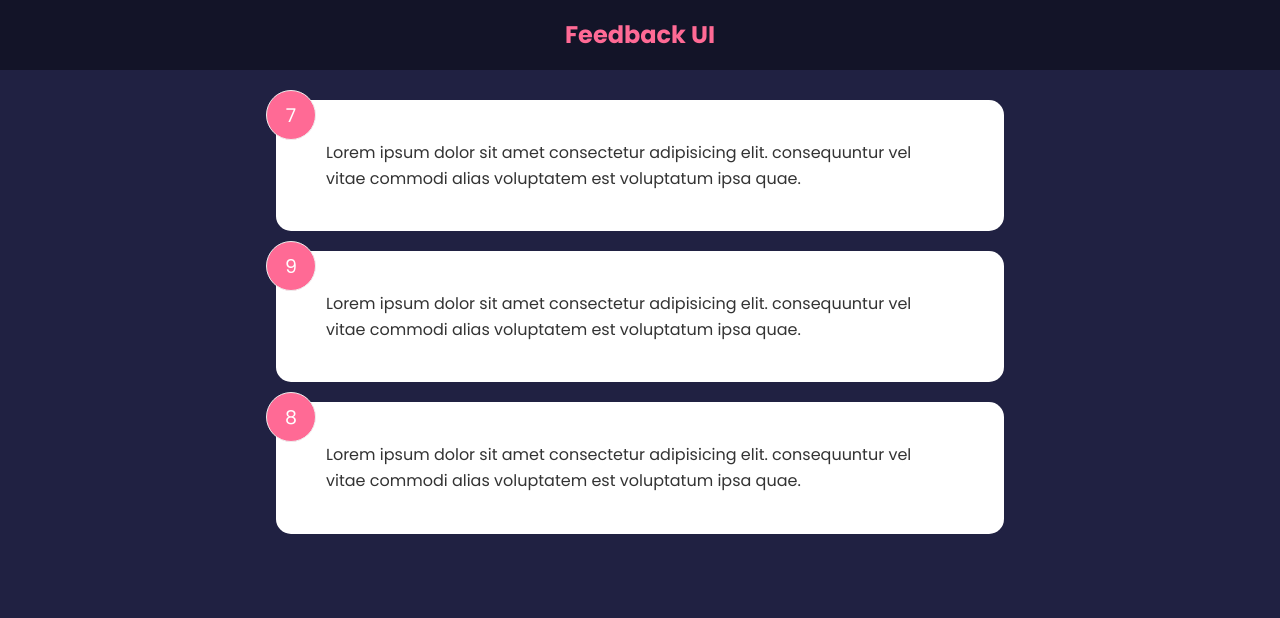
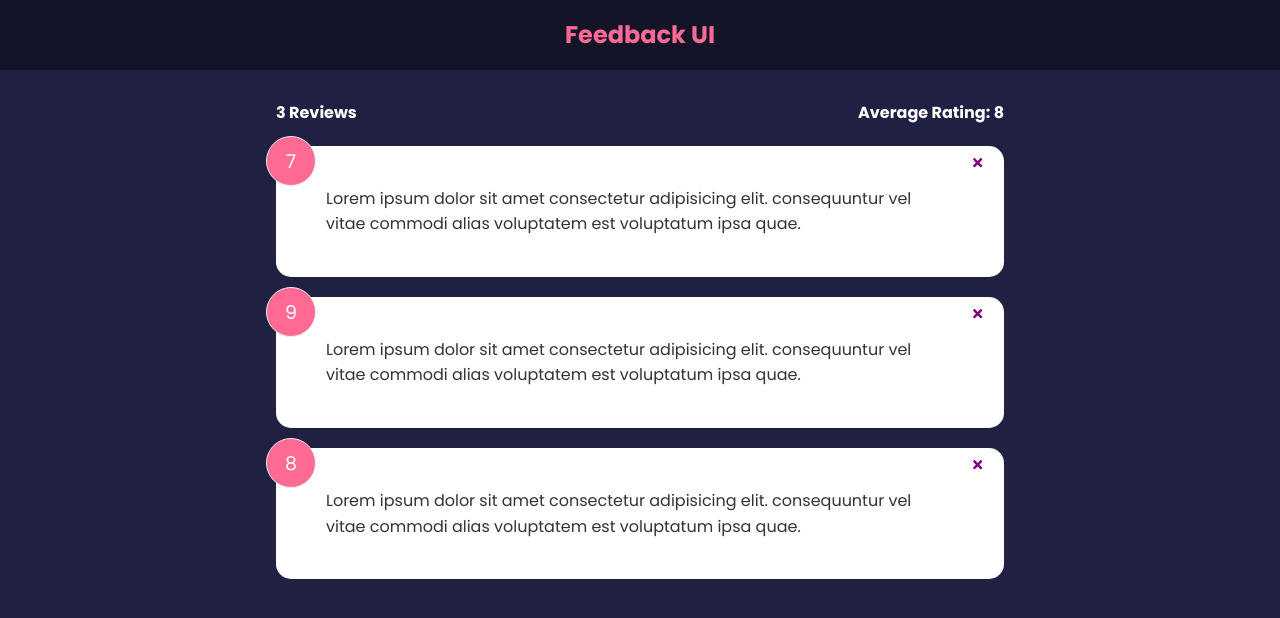
Before and after one commit to basuabhirup/feedback-app, a React (Create React App) app: page / in a window 1280 px wide. Shown: the top 618 px of the page. Built offline with nearby package versions, Linux system fonts and the light colour scheme.

Commit message:
Add FeedbackStats component and delete method

```diff
--- a/src/App.js
+++ b/src/App.js
@@ -1,16 +1,26 @@
 import { Fragment, useState } from 'react'
 import Header from './components/Header'
+import FeedbackStats from './components/FeedbackStats'
 import FeedbackList from './components/FeedbackList'
 import FeedbackData from './data/FeedbackData'
 
 function App() {
 	const [feedbackArray, setFeedbackArray] = useState(FeedbackData)
+	const deleteFeedback = id => {
+		if (window.confirm('Are you sure you want to delete?')) {
+			setFeedbackArray(feedbackArray.filter((feedback) => feedback.id !== id))
+		}
+	}
 
 	return (
 		<Fragment>
 			<Header />
 			<div className='container'>
-				<FeedbackList feedbackArray={feedbackArray} />
+				<FeedbackStats feedbackArray={feedbackArray} />
+				<FeedbackList
+					feedbackArray={feedbackArray}
+					handleDelete={deleteFeedback}
+				/>
 			</div>
 		</Fragment>
 	)
--- a/src/components/FeedbackItem.jsx
+++ b/src/components/FeedbackItem.jsx
@@ -1,9 +1,13 @@
 import Card from './shared/Card'
+import { FaTimes } from 'react-icons/fa'
 
-function FeedbackItem({ feedback }) {
+function FeedbackItem({ feedback, handleDelete }) {
 	return (
-		<Card >
+		<Card>
 			<div className='num-display'>{feedback.rating}</div>
+			<button onClick={() => handleDelete(feedback.id)} className="close">
+				<FaTimes color='purple' />
+			</button>
 			<div className='text-display'>{feedback.text}</div>
 		</Card>
 	)
--- a/src/components/FeedbackList.jsx
+++ b/src/components/FeedbackList.jsx
@@ -1,11 +1,11 @@
 import FeedbackItem from './FeedbackItem'
 
-function FeedbackList({ feedbackArray }) {
+function FeedbackList({ feedbackArray, handleDelete }) {
 	return (
 		<div className='feedback-list'>
 			{feedbackArray && feedbackArray.length > 0 ? (
         feedbackArray.map((feedback) => (
-          <FeedbackItem feedback={feedback} />
+          <FeedbackItem feedback={feedback} handleDelete={handleDelete} />
         ))
 			) : (
 				<p>No Feedback Yet</p>
--- /dev/null
+++ b/src/components/FeedbackStats.jsx
@@ -0,0 +1,23 @@
+import PropTypes from "prop-types";
+
+function FeedbackStats({ feedbackArray }) {
+  // Calculate Average Ratings
+  let average = feedbackArray.reduce((acc, curr) => {
+    return acc + curr.rating
+  }, 0) / feedbackArray.length
+
+  average = average.toFixed(1).replace(/[.,]0$/, '')
+
+	return (
+		<div className='feedback-stats'>
+			<h4>{feedbackArray.length} Reviews</h4>
+			<h4>Average Rating: {isNaN(average) ? 0 : average}</h4>
+		</div>
+	)
+}
+
+FeedbackStats.protoTypes = {
+  feedbackArray: PropTypes.array.isRequired
+}
+
+export default FeedbackStats
```
